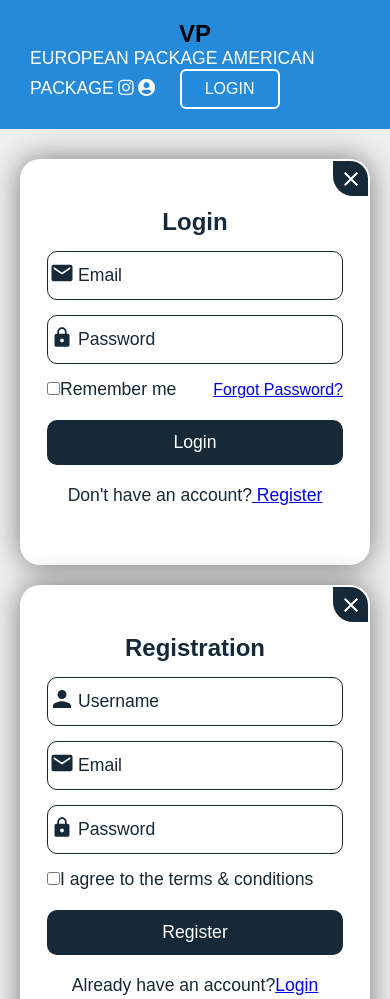
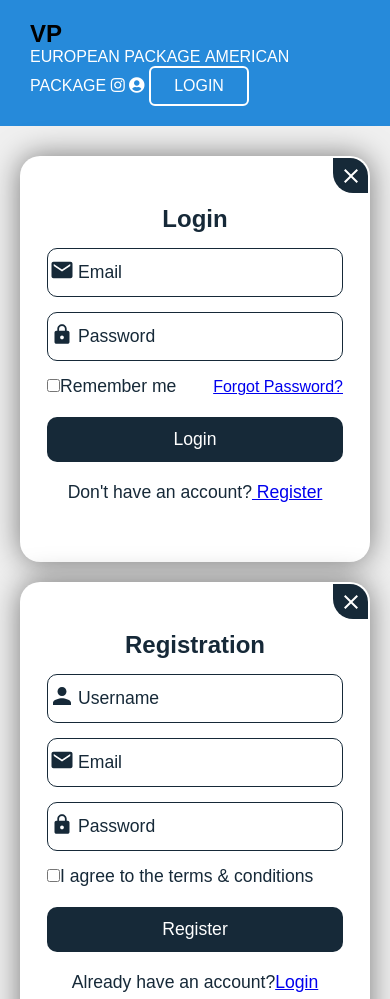
Before and after one commit to yadavkabir/VPredictin-, a plain HTML site: page index.html in a window 390 px wide. Shown: the top 999 px of the page. Drawn offline with nearby package versions, Linux system fonts and the light colour scheme.

Commit message:
Update style.css

```diff
--- a/style.css
+++ b/style.css
@@ -19,13 +19,14 @@ header {
     align-items: center;
 }
 
+
 .navigation a {
     position: relative;
-    font-size: 1.1em;
+    font-size: 1.1em; /* Desktop font size */
     color: #fff;
     text-decoration: none;
     font-weight: 500;
-    margin-left: 20px; /* Reduced margin for mobile */
+    margin-left: 20px; /* Space between links */
 }
 
 .navigation .btnLogin-popup {
@@ -36,10 +37,10 @@ header {
     outline: none;
     border-radius: 6px;
     cursor: pointer;
-    font-size: 1.1em;
+    font-size: 1.1em; /* Desktop font size */
     color: #fff;
     font-weight: 500;
-    margin-left: 20px; /* Reduced margin for mobile */
+    margin-left: 20px; /* Space for button */
     transition: .5s;
 }
 
@@ -47,6 +48,8 @@ header {
     background: #fff;
     color: #162938;
 }
+
+
 
 .wrapper_center {
     display: flex;
@@ -195,13 +198,22 @@ header {
 @media screen and (max-width: 768px) {
 
     header {
-        padding: 20px 30px;
-        flex-direction: column; /* Stack logo and navigation */
+        padding: 20px 30px; /* Adjusted padding for mobile */
+        flex-direction: column; /* Stack items vertically */
+        align-items: flex-start; /* Align to the start */
     }
 
     .navigation a {
-        margin-left: 0;
+        margin-left: 0; /* Remove margin for mobile */
         margin-bottom: 15px; /* Add space between links */
+        font-size: 1em; /* Adjust font size for mobile */
+    }
+
+    .navigation .btnLogin-popup {
+        width: 100%; /* Full width button on mobile */
+        height: 40px; /* Adjust button height for mobile */
+        font-size: 1em; /* Adjust font size for mobile */
+        margin-left: 0; /* Remove left margin */
     }
 
     .wrapper_center {
```
